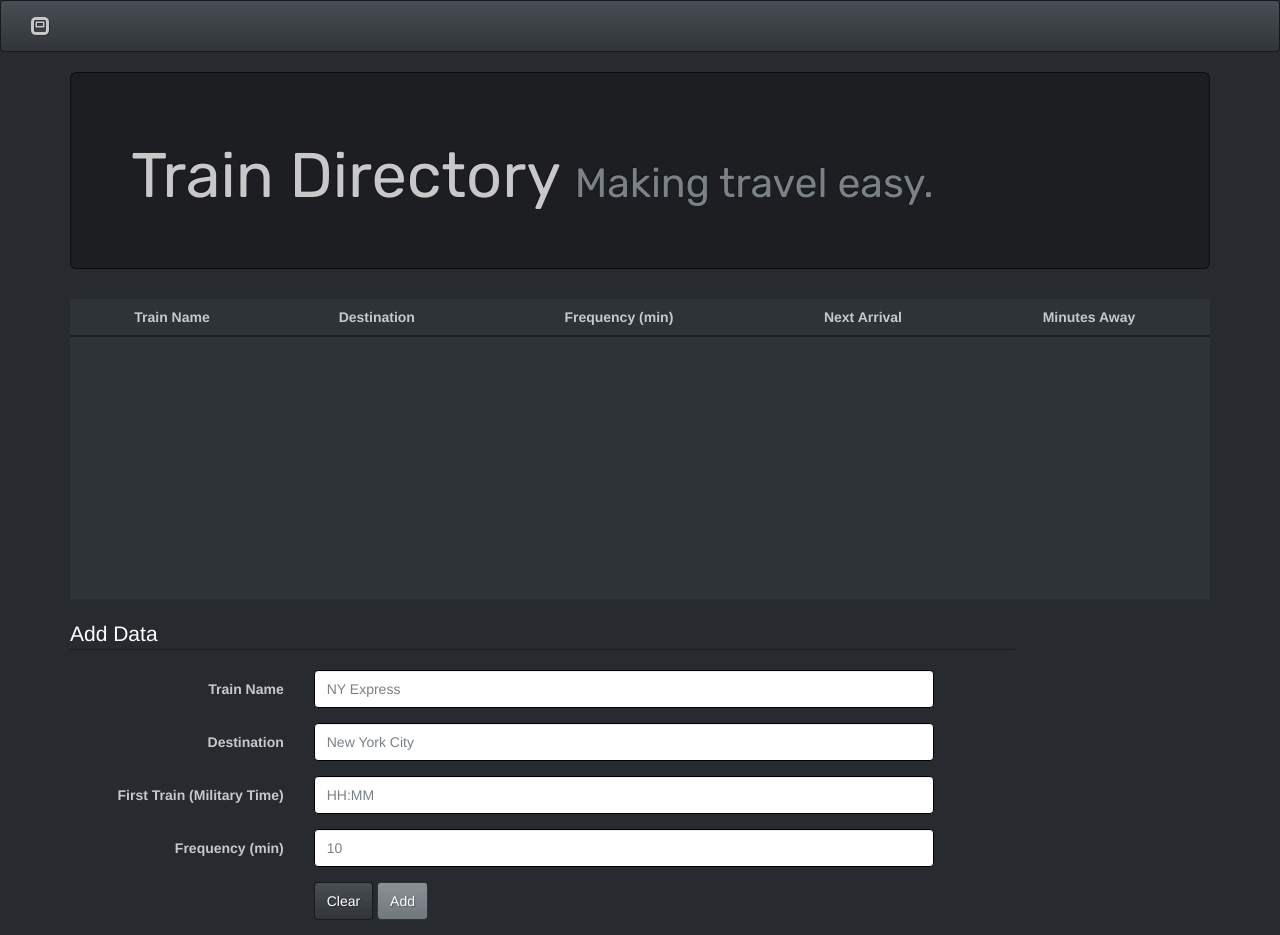
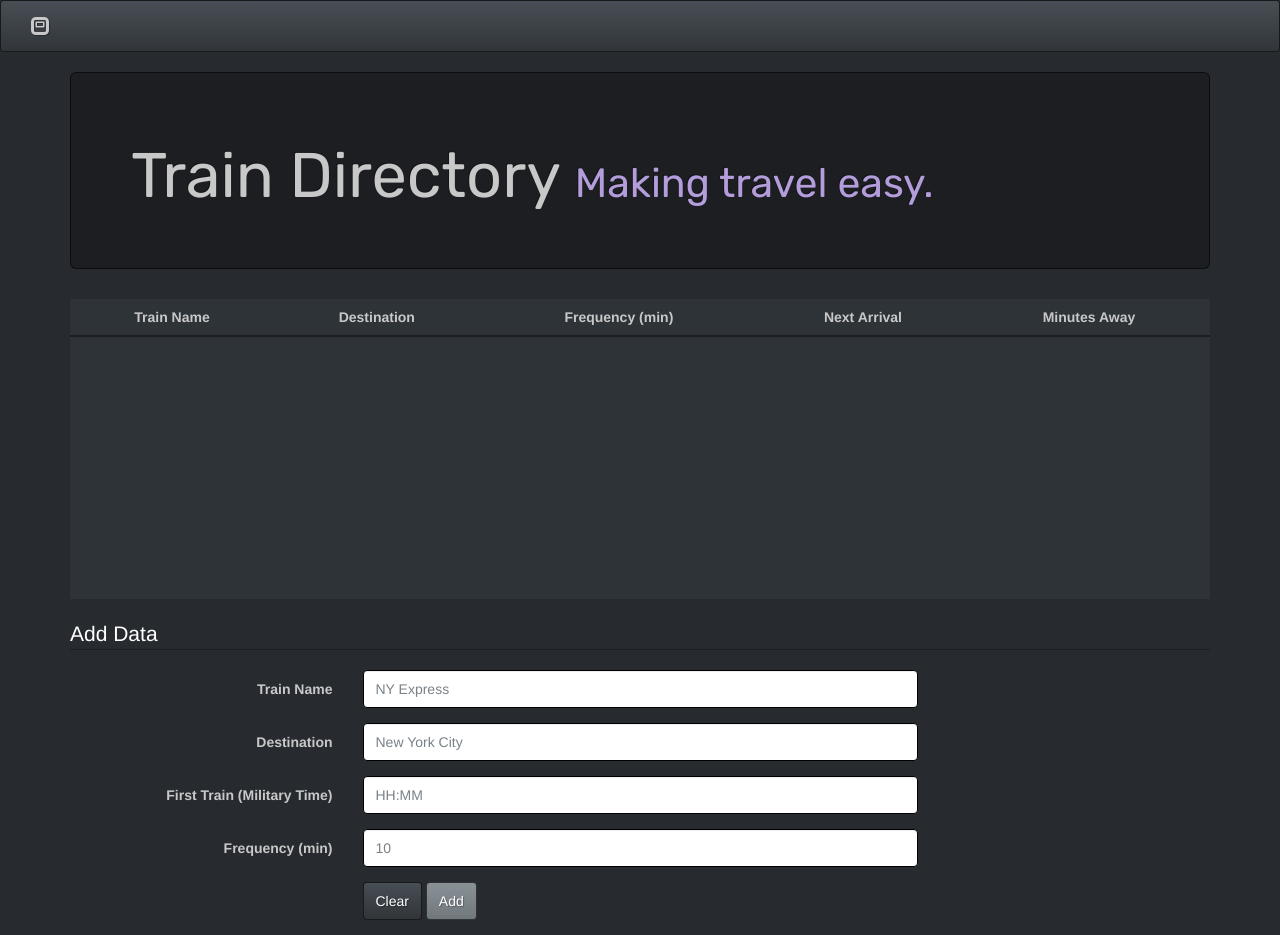
Before and after one commit to indiaaeevans/train-timetable, a plain HTML site: page index.html in a window 1280 px wide. Drawn offline with nearby package versions, Linux system fonts and the light colour scheme; no server answers.

Commit message:
style changes

```diff
--- a/assets/css/style.css
+++ b/assets/css/style.css
@@ -1,20 +1,20 @@
+/* center the table text */
 th, td {
 	text-align: center;
 }
-
 /* adding a min height so the table takes up some space even before data is added */
 table {
 	min-height: 300px;
 }
-
+/* custom font for the page header */
 h1 {
 	font-family: 'Rubik', sans-serif;
 }
-
-.navbar-header {
-	margin-left: 30px;
+/* change font color when a row is moused over */
+tr:hover{
+	color: #9575cd;
 }
 
-tr:hover{
-	color: #64b5f6;
+h1 > small {
+	color: #b39ddb;
 }
--- a/assets/js/app.js
+++ b/assets/js/app.js
@@ -59,35 +59,30 @@ database.ref().on("child_added", function(childSnapshot, prevChildKey) {
 
      // First Time (pushed back 1 year to make sure it comes before current time)
     var firstTimeConverted = moment(first, "hh:mm").subtract(1, "years");
-    console.log(firstTimeConverted);
+    // console.log(firstTimeConverted);
 
     // Current Time
     var currentTime = moment();
-    console.log("CURRENT TIME: " + moment(currentTime).format("hh:mm"));
+    // console.log("CURRENT TIME: " + moment(currentTime).format("hh:mm"));
 
     // Difference between the times
     var diffTime = moment().diff(moment(firstTimeConverted), "minutes");
-    console.log("DIFFERENCE IN TIME: " + diffTime);
+    // console.log("DIFFERENCE IN TIME: " + diffTime);
 
     // Time apart (remainder)
     var tRemainder = diffTime % frequency;
-    console.log(tRemainder);
+    // console.log(tRemainder);
 
     // Minutes Until Next Train
     var minutesAway = frequency - tRemainder;
-    console.log("MINUTES TILL TRAIN: " + minutesAway);
+    // console.log("MINUTES TILL TRAIN: " + minutesAway);
 
     // Next Train
     var nextArrival = moment().add(minutesAway, "minutes");
-    console.log("ARRIVAL TIME: " + moment(nextArrival).format("hh:mm"));
+    // console.log("ARRIVAL TIME: " + moment(nextArrival).format("hh:mm"));
 
     var arrivalFormatted = moment(nextArrival).format("hh:mm");
 
 	tableBody.append("<tr><td>" + name + "</td><td>" + destination + "</td><td>" + frequency +
 	"</td><td>" + arrivalFormatted + "</td><td>" + minutesAway + "</td></tr>");
   });
-
-$("tr").onmouseover = function()
-{
-    this.style.backgroundColor = "blue";
-}
--- a/index.html
+++ b/index.html
@@ -39,20 +39,14 @@
           </thead>
 
           <tbody>
-          <!--   <tr>
-              <td>NY Express</td>
-              <td>NYC</td>
-              <td>20</td>
-              <td>3:00</td>
-              <td>5</td>
-            </tr> -->
+          <!--   <tr> javascript and firebase will dynamically add rows </tr> -->
           </tbody>
         </table>
       </div>
   </div>
 
   <div class="row">
-    <div class="col-lg-10">
+    <div class="col-lg-12">
 <!-- FORM TO ADD A NEW TRAIN -->
 <form class="form-horizontal">
   <fieldset>
@@ -60,28 +54,28 @@
 
     <div class="form-group">
       <label for="inputName" class="col-lg-3 control-label">Train Name</label>
-      <div class="col-lg-8">
+      <div class="col-lg-6">
         <input type="text" class="form-control" id="inputName" placeholder="NY Express">
       </div>
     </div>
 
     <div class="form-group">
       <label for="inputDest" class="col-lg-3 control-label">Destination</label>
-      <div class="col-lg-8">
+      <div class="col-lg-6">
         <input type="text" class="form-control" id="inputDest" placeholder="New York City">
       </div>
     </div>
 
     <div class="form-group">
       <label for="inputFirst" class="col-lg-3 control-label">First Train (Military Time)</label>
-      <div class="col-lg-8">
+      <div class="col-lg-6">
         <input type="text" class="form-control" id="inputFirst" placeholder="HH:MM">
       </div>
     </div>
 
     <div class="form-group">
       <label for="inputDest" class="col-lg-3 control-label">Frequency (min)</label>
-      <div class="col-lg-8">
+      <div class="col-lg-6">
         <input type="text" class="form-control" id="inputFreq" placeholder="10">
       </div>
     </div>
```
